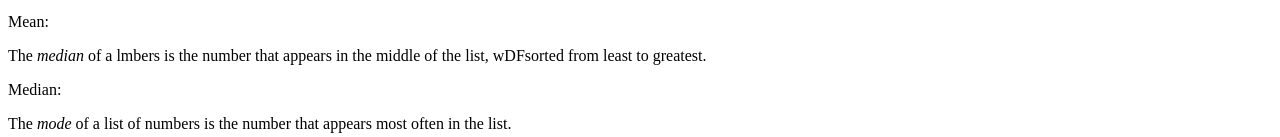
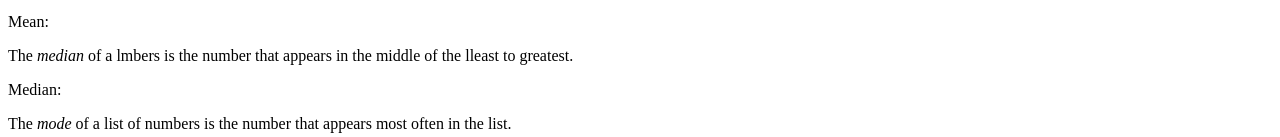
Before and after one commit to ivanCherkes/ivanCherkes.github.io, a plain HTML site: page index.html in a window 1280 px wide. Shown: the part 172-309 px from the top of the page. Drawn offline with Linux system fonts and the light colour scheme.

Commit message:
SFVBFDGHDFG

```diff
--- a/index.html
+++ b/index.html
@@ -22,7 +22,7 @@
         <p class="bold output">Mean: <span id="mean"></span></p>
         <p>
             The <dfn>median</dfn> of a lmbers is the number that appears in
-            the middle of the list, wDFsorted from least to greatest.
+            the middle of the lleast to greatest.
         </p>
         <p class="bold output">Median: <span id="median"></span></p>
         <p>
```
